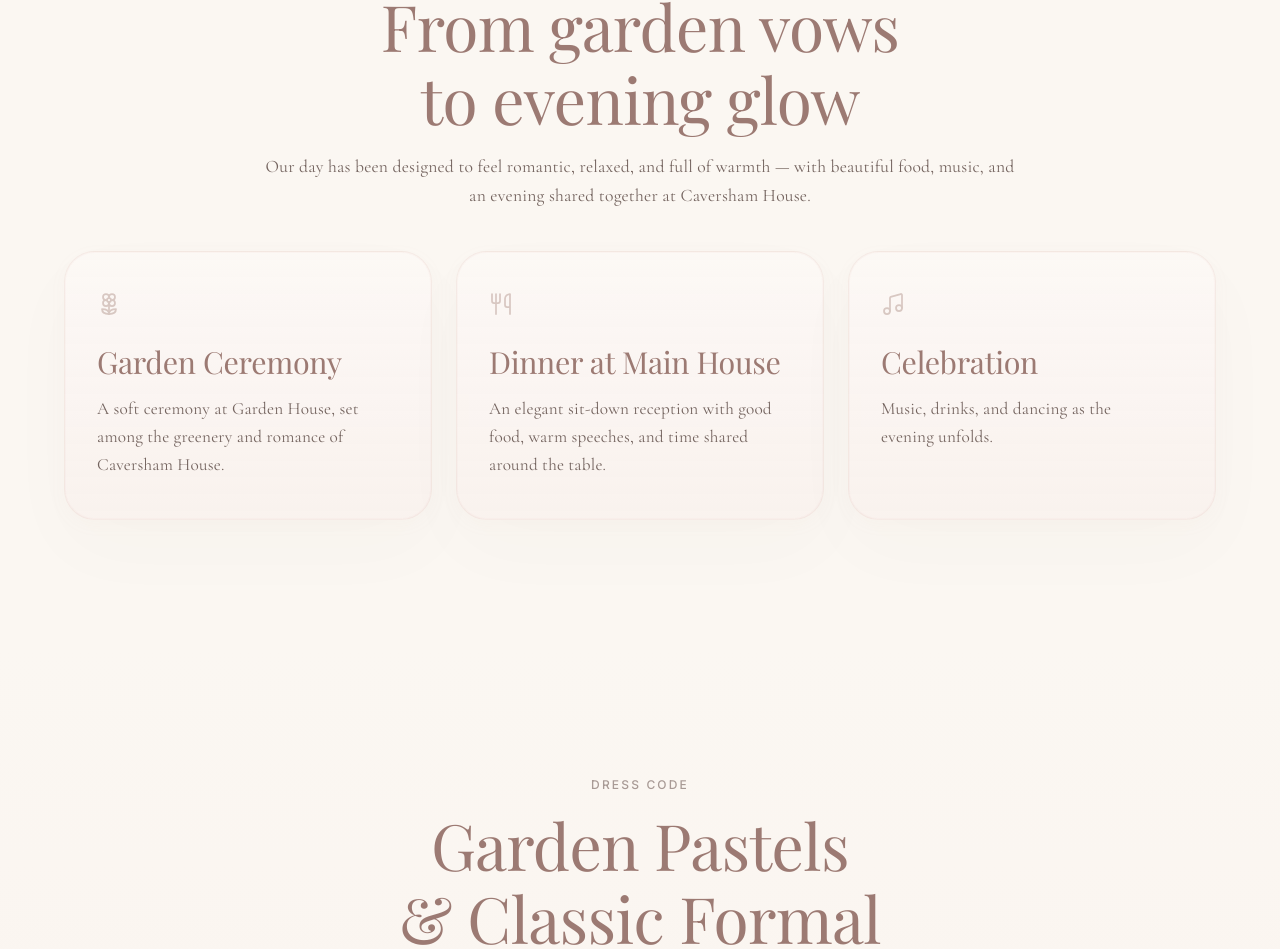
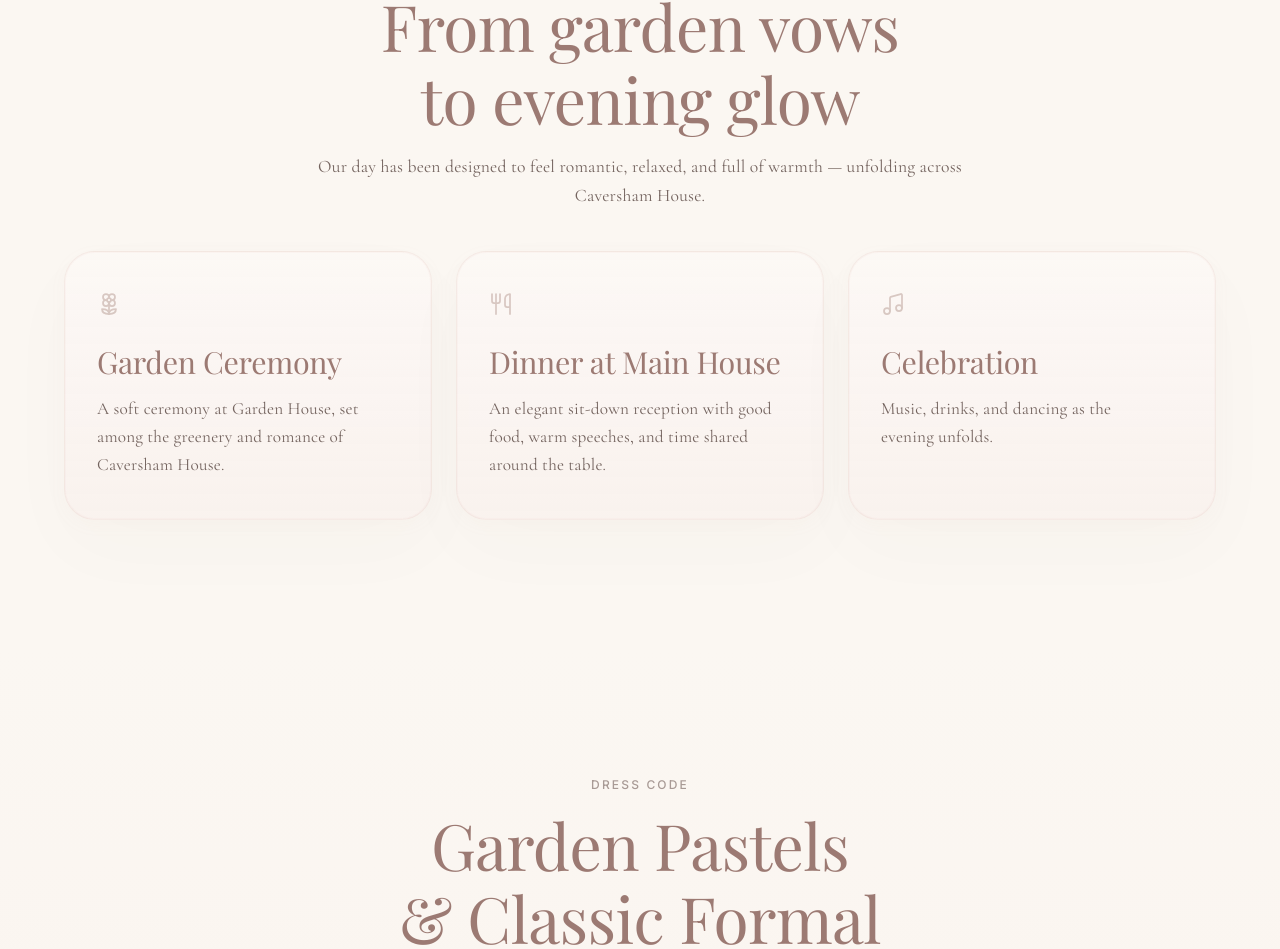
Before and after one commit to as16627-cloud/wedding-website, a Next.js app: page / in a window 1280 px wide. Shown: the part 2447-3396 px from the top of the page. Built offline with nearby package versions, Linux system fonts and the light colour scheme.

Commit message:
Update celebration intro copy

```diff
--- a/app/page.tsx
+++ b/app/page.tsx
@@ -1670,8 +1670,7 @@ export default function WeddingWebsiteStarter() {
             to evening glow
           </motion.h2>
           <motion.p className="heading-copy mt-4" {...cinematicRevealMotion(0.3, 14, 0.92, 0.44)}>
-            Our day has been designed to feel romantic, relaxed, and full of warmth &mdash; with beautiful food, music,
-            and an evening shared together at Caversham House.
+            Our day has been designed to feel romantic, relaxed, and full of warmth &mdash; unfolding across Caversham House.
           </motion.p>
         </div>
         <div className="mx-auto grid max-w-6xl gap-6 md:grid-cols-3">
```
